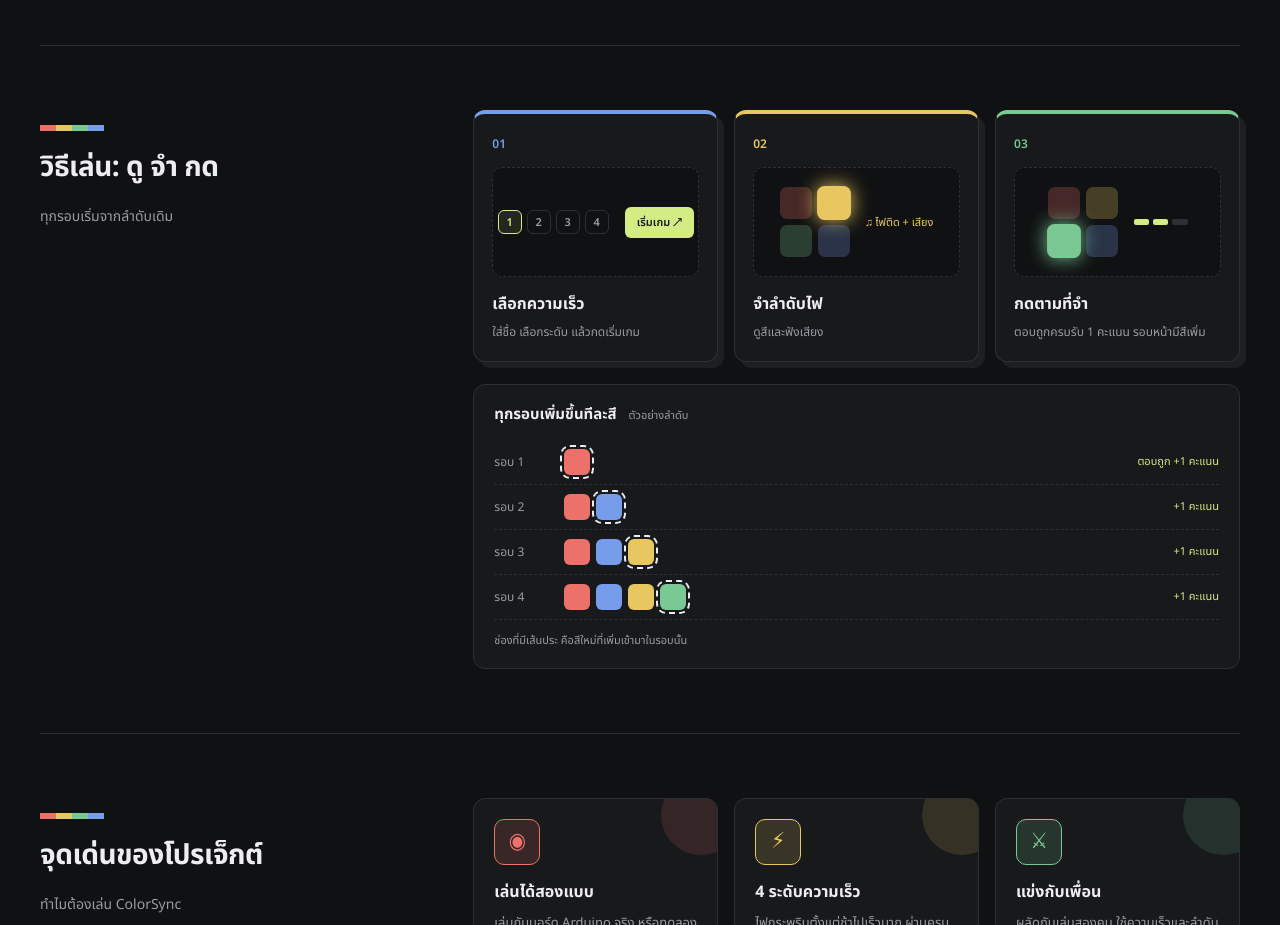
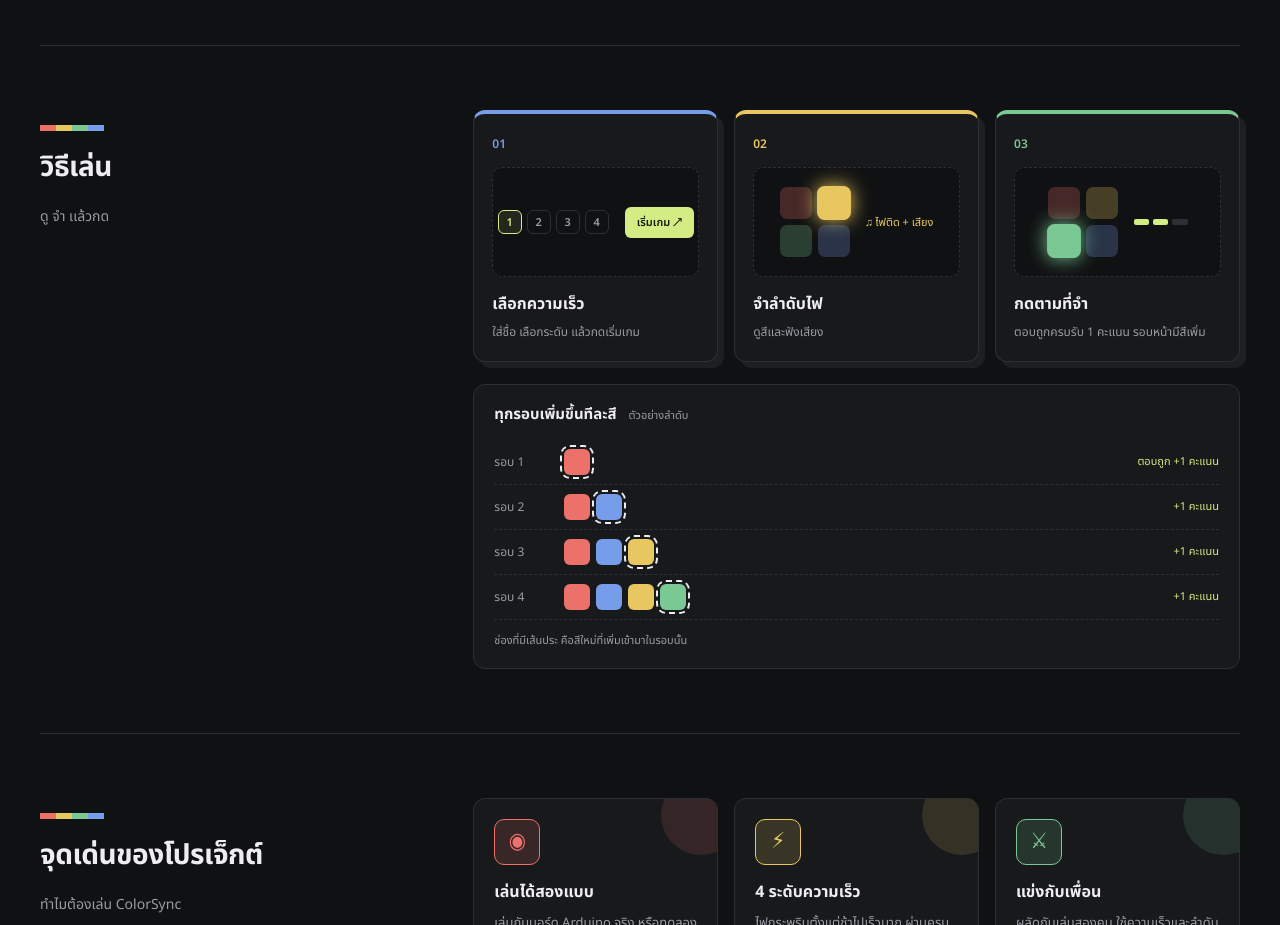
Before and after one commit to BunyaphonCh/ColorSync, a website with bundled scripts: page dist/index.html in a window 1280 px wide. Shown: the part 1960-2885 px from the top of the page. Built offline with nearby package versions, Linux system fonts and the light colour scheme; files whose address does not match are found by name; a web font is replaced by a local one.

Commit message:
chore: change text

```diff
--- a/dist/index.html
+++ b/dist/index.html
@@ -86,7 +86,7 @@
   </section>
 
   <section class="project-section" id="how">
-    <div class="section-caption"><h2>วิธีเล่น: ดู จำ กด</h2><p>ทุกรอบเริ่มจากลำดับเดิม</p></div>
+    <div class="section-caption"><h2>วิธีเล่น</h2><p>ดู จำ เเล้วกด</p></div>
     <div class="how-visual">
       <div class="how-steps">
         <article class="how-card c-blue"><span class="how-num">01</span>
```
